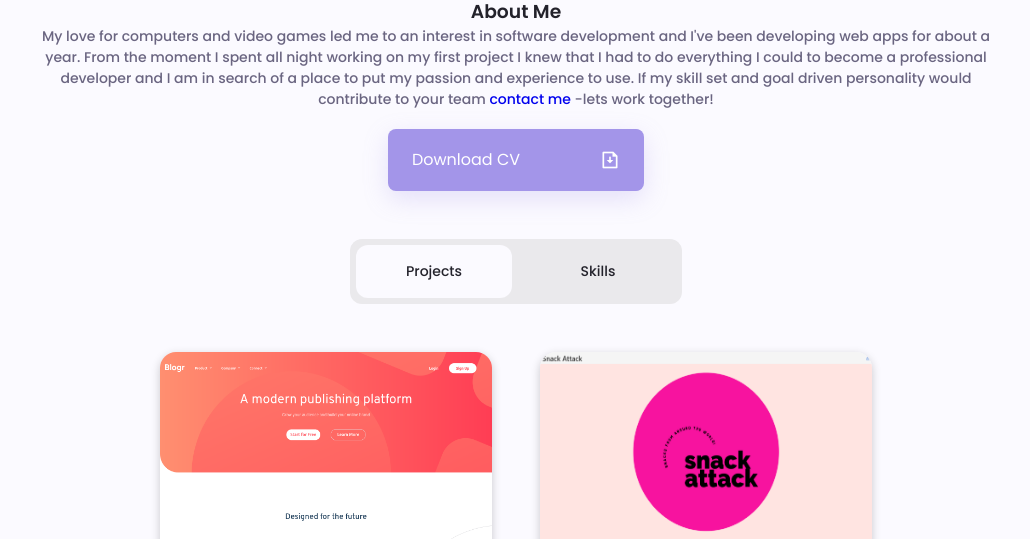
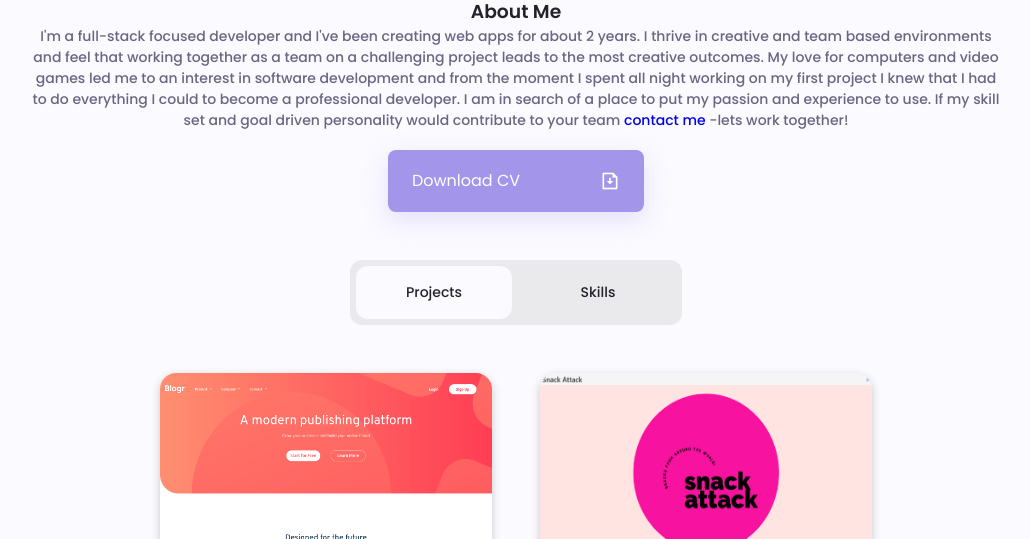
Before and after one commit to rachelharu/vanillajs-portfolio, a plain HTML site: page index.html in a window 1280 px wide. Shown: the part 261-800 px from the top of the page, without its empty margins (124-1154 px from the left). Drawn offline with nearby package versions, Linux system fonts and the light colour scheme.

Commit message:
change about me

```diff
--- a/index.html
+++ b/index.html
@@ -46,9 +46,14 @@
                     <div class="profile__info-group">
                         <h3 class="profile__info-number">About Me</h3>
                         <p class="profile__info-description">
+                            I'm a full-stack focused developer and I've been creating web apps for about 2 years.
+                            I thrive in creative and team based environments and feel that working together as a team
+                            on a challenging project leads to the most creative outcomes.
+
                             My love for computers and video games led me to an interest in software development and
-                            I've been developing web apps for about a year. From the moment I spent all night working on my first project I knew that
-                            I had to do everything I could to become a professional developer and
+                            from the moment I spent all night working on my first project I knew that
+                            I had to do everything I could to become a professional developer.
+
                             I am in search of a place to put my passion and experience to use. If my skill set and goal driven personality would contribute to your team
                             <a href="mailto:rachelharu9@gmail.com?subject=Hi%20Rachel!">contact me</a> -lets work together!
                             </p>
@@ -104,7 +109,7 @@
                             <div class="projects__modal">
                                 <div>
                                     <span class="projects__subtitle">Node.js Express MongoDB</span>
-                                    <h3 class="projects__title">ecommerce shop</h3>
+                                    <h3 class="projects__title">e-commerce shop</h3>
                                     <a href="http://snackattack.onrender.com/" target="_blank" class="projects__button button button__small">
                                         <i class="ri-link"><span style="font-family:poppins; font-size:16px;" > link</span></i>
                                     </a>
```
